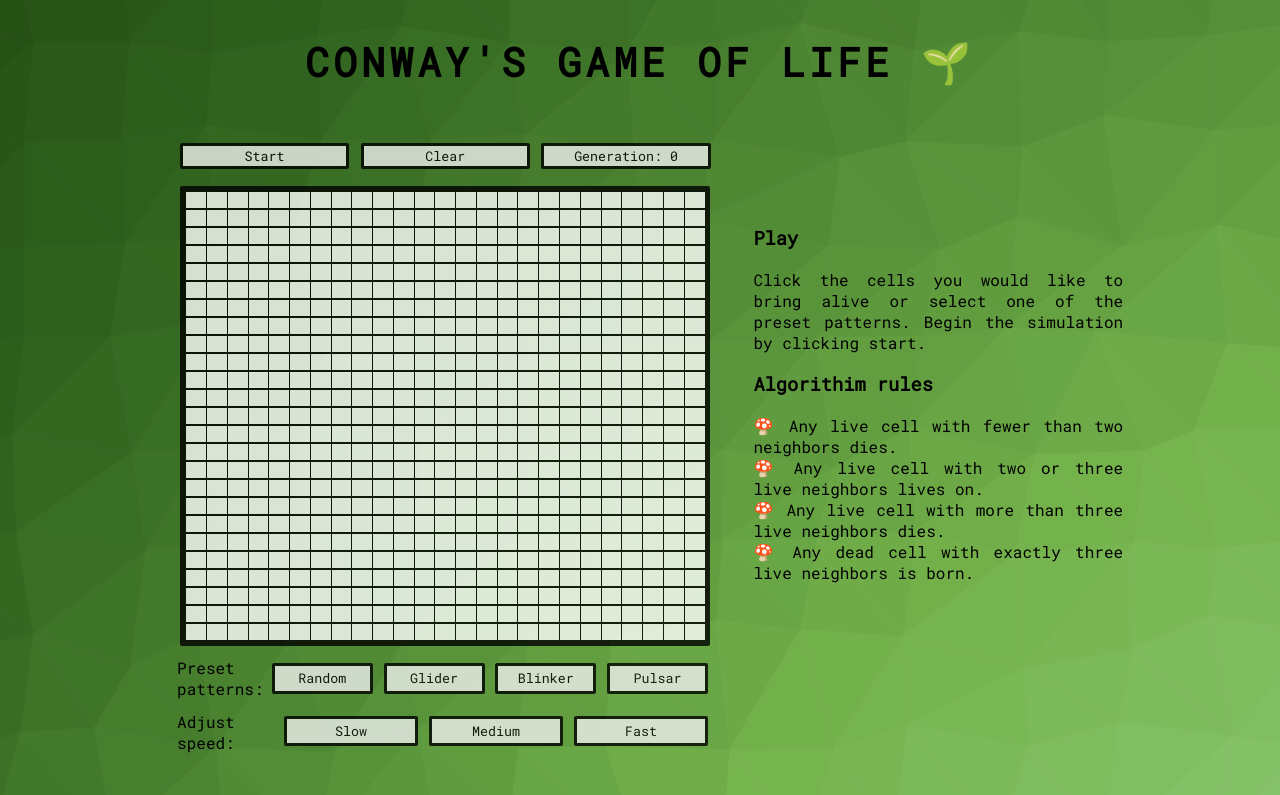
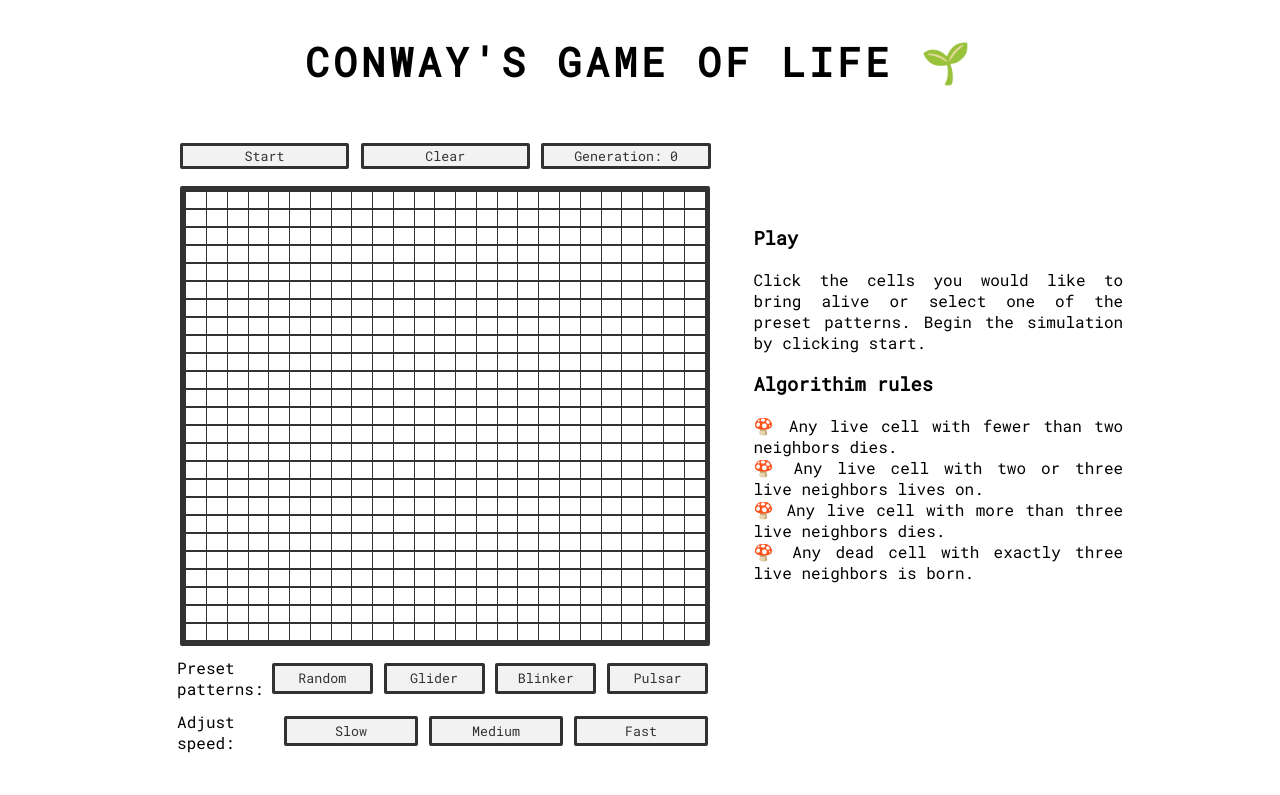
Before and after one commit to jasonelliots/game-of-life-react, a React (Create React App) app: page / in a window 1280 px wide. Shown: the top 795 px of the page. Built offline with nearby package versions, Linux system fonts and the light colour scheme.

Commit message:
no background

```diff
--- a/src/App.css
+++ b/src/App.css
@@ -152,9 +152,9 @@ button:focus {
 
 }
 
-body {
+/* body {
   background-image: url('./background.png');
-}
+} */
 
 h1 {
   font-family: 'Roboto Mono', monospace;
```
